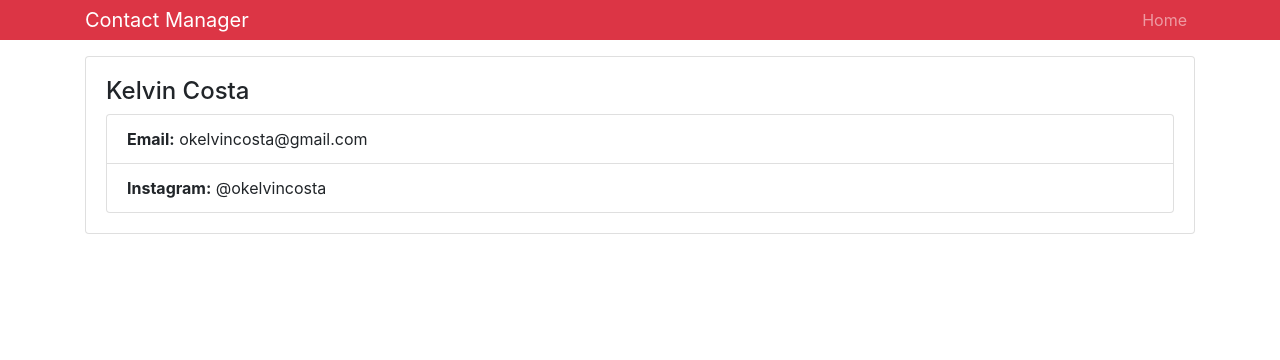
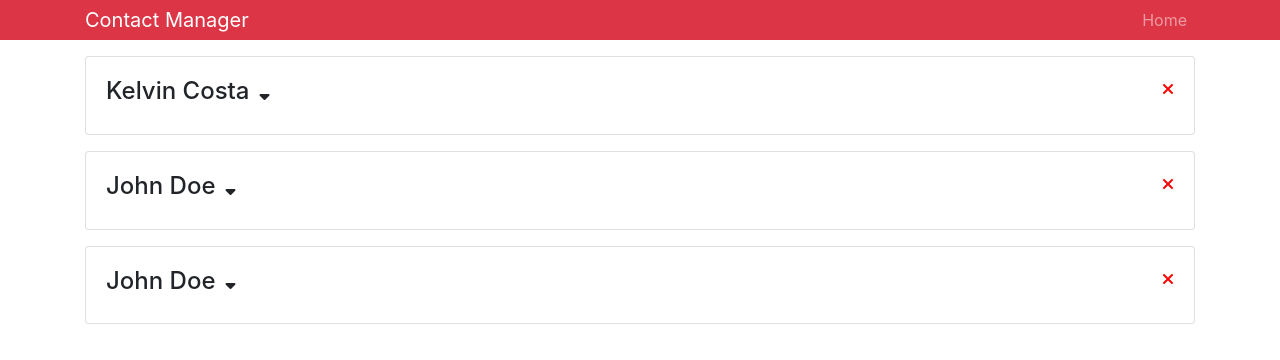
Before and after one commit to oKelvinCosta/contact-manager, a React (Create React App) app: page / in a window 1280 px wide. Shown: the top 360 px of the page. Built offline with nearby package versions, Linux system fonts and the light colour scheme.

Commit message:
Toggle e Delete Hard Coded

```diff
--- a/public/index.html
+++ b/public/index.html
@@ -19,7 +19,9 @@
       work correctly both with client-side routing and a non-root public URL.
       Learn how to configure a non-root public URL by running `npm run build`.
     -->
-    <title>React Contact Manager</title>
+    <title>React Contact Manager | by Kelvin Costa</title>
+
+    <script src="https://kit.fontawesome.com/b674699ee0.js"></script>
   </head>
   <body>
     <noscript>You need to enable JavaScript to run this app.</noscript>
--- a/src/App.js
+++ b/src/App.js
@@ -1,8 +1,10 @@
 import React from "react";
 import Contact from "./components/Contact";
+
 import Header from "./components/Header";
 
 import "bootstrap/dist/css/bootstrap.min.css"; // By npm bootstrap
+import Contacts from "./components/Contacts";
 
 function App() {
   const name = "Kelvin";
@@ -16,11 +18,10 @@ function App() {
     <div className="App">
       <Header branding="Contact Manager" />
       <div className="container">
-        <Contact
-          name="Kelvin Costa"
-          email="okelvincosta@gmail.com"
-          instagram="@okelvincosta"
-        />
+        {
+          // Lista de Contatos
+        }
+        <Contacts />
       </div>
     </div>
   );
--- a/src/components/Contact.js
+++ b/src/components/Contact.js
@@ -1,23 +1,67 @@
 import React, { Component } from "react";
 import "./contact.css";
+import PropTypes from "prop-types";
 
 // RCC cria um component
 
 export default class Contact extends Component {
+  state = {
+    showContactInfo: false
+  };
+
+  onDeleteClick = () => {
+    this.props.deleteClickHandler();
+  };
+
+  // Quado a função ou variável é setado fora de uma função, é possível chamar ela com this.funcao
+
+  // Para mudar state precisa do setState()
+
   render() {
-    const { name, email } = this.props;
+    const { name, email, phone } = this.props.contact;
+    const { showContactInfo } = this.state;
+
     return (
       <div className="card card-body mb-3">
-        <h4>{name}</h4>
+        <div className="header">
+          <div style={{ cursor: "pointer" }}>
+            <h4
+              onClick={() =>
+                // Muda o objeto dentro do state que é showContactInfo
+                this.setState({ showContactInfo: !this.state.showContactInfo })
+              }
+            >
+              {name}
+            </h4>
+            <i className="fas fa-sort-down" />
+          </div>
+
+          <div>
+            <i
+              onClick={this.onDeleteClick}
+              className="fas fa-times"
+              style={{ cursor: "pointer", color: "red" }}
+            />
+          </div>
+        </div>
+
+        {// Novo modo de Ternário com JS e HTML
+        showContactInfo ? (
           <ul className="list-group">
             <li className="list-group-item">
               <b>Email:</b> {email}
             </li>
             <li className="list-group-item">
-            <b>Instagram:</b> {this.props.instagram}
+              <b>Phone:</b> {phone}
             </li>
           </ul>
+        ) : null}
       </div>
     );
   }
 }
+
+Contact.propTypes = {
+  contact: PropTypes.object.isRequired,
+  deleteClickHandler: PropTypes.func.isRequired
+};
--- /dev/null
+++ b/src/components/Contacts.js
@@ -0,0 +1,58 @@
+import React, { Component } from "react";
+import Contact from "./Contact";
+
+class Contacts extends Component {
+  constructor() {
+    super();
+    // Lista de Contatos
+    this.state = {
+      contacts: [
+        {
+          id: 1,
+          name: "Kelvin Costa",
+          email: "okelvincosta@gmail.com",
+          phone: "31 8647-0050"
+        },
+        {
+          id: 2,
+          name: "John Doe",
+          email: "jdoe@gmail.com",
+          phone: "3228-2000"
+        },
+        {
+          id: 3,
+          name: "John Doe",
+          email: "jdoe@gmail.com",
+          phone: "3228-2000"
+        }
+      ]
+    };
+  }
+
+  deleteContact = id => {
+    const { contactsx } = this.state;
+
+    // Delete de mentirinha, pois é hard coded
+    const newContacts = contactsx.filter(contact => contact.id !== id);
+
+    // contacts é o objeto dentro de state recebendo os novos contatos
+    this.setState({ contacts: newContacts });
+  };
+
+  render() {
+    const { contacts } = this.state;
+    return (
+      <React.Fragment>
+        {contacts.map(contact => (
+          <Contact
+            key={contact.id}
+            contact={contact}
+            deleteClickHandler={this.deleteContact.bind(this, contact.id)}
+          />
+        ))}
+      </React.Fragment>
+    );
+  }
+}
+
+export default Contacts;
--- a/src/components/contact.css
+++ b/src/components/contact.css
@@ -1,3 +1,18 @@
 ul {
   list-style: none;
 }
+
+.card .header {
+  display: flex;
+  justify-content: space-between;
+}
+
+.card .header div:first-child {
+  display: flex;
+  align-items: center;
+}
+
+.card .header div:first-child i {
+  margin-left: 10px;
+  margin-top: -5px;
+}
```
Lines whose indentation alone changed are shown as unchanged.
